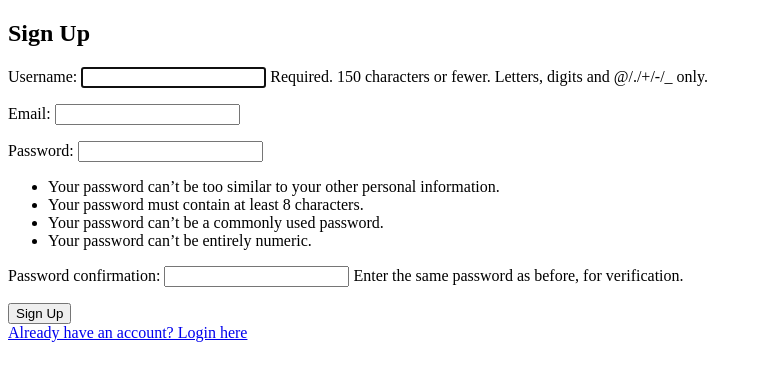
After one commit to bengilbertcodes/inaspace, a Django app: page /signup/ in a window 1280 px wide. The commit adds this page. Shown: the top 381 px of the page, without its empty margins (0-762 px from the left). Run offline with Django 5.2, Linux system fonts and the light colour scheme.

Commit message:
Add signup and login functionality

```diff
--- /dev/null
+++ b/bookings/forms.py
@@ -0,0 +1,21 @@
+from django import forms
+from django.contrib.auth.forms import AuthenticationForm, UserCreationForm
+from django.contrib.auth.models import User
+
+
+class CustomLoginForm(AuthenticationForm):
+    username = forms.CharField(
+        max_length=254,
+        widget=forms.TextInput(attrs={'autofocus': True})
+    )
+    password = forms.CharField(
+        widget=forms.PasswordInput(attrs={'autocomplete': 'current-password'})
+    )
+
+
+class SignUpForm(UserCreationForm):
+    email = forms.EmailField(required=True)
+
+    class Meta:
+        model = User
+        fields = ['username', 'email', 'password1', 'password2']
--- a/bookings/urls.py
+++ b/bookings/urls.py
@@ -1,6 +1,9 @@
 from django.contrib import admin
 from django.urls import path, include
+from bookings.views import custom_login_view, app_views
 
 urlpatterns = [
     path('admin/', admin.site.urls),
+	path('signup/', app_views.signup, name='signup'),
+	path('login/', custom_login_view, name='login'),
 ]
--- /dev/null
+++ b/bookings/views.py
@@ -0,0 +1,30 @@
+# your_app/views.py
+from django.shortcuts import render, redirect
+from django.contrib.auth import authenticate, login
+from .forms import CustomLoginForm, SignUpForm
+
+
+def custom_login_view(request):
+    form = CustomLoginForm(request=request, data=request.POST or None)
+    if form.is_valid():
+        user = form.get_user()
+        login(request, user)
+        return redirect('home')
+    return render(request, 'registration/custom_login.html', {'form': form})
+
+
+def signup(request):
+    if request.method == 'POST':
+        form = SignUpForm(request.POST)
+        if form.is_valid:
+            user = form.save()
+            user.refresh_from_db()
+            user.email = form.cleaned_data.get('email')
+            user.save()
+            raw_password = form.cleaned_data.get('password1')
+            user = authenticate(username=user.username, password=raw_password)
+            login(request, user)
+            return redirect('home')
+    else:
+        form = SignUpForm()
+    return render(request, 'registration/signup.html', {'form': form})
--- a/inaspace/urls.py
+++ b/inaspace/urls.py
@@ -16,9 +16,13 @@ Including another URLconf
 """
 from django.contrib import admin
 from django.urls import path, include
+from django.contrib.auth import views as auth_views
+from bookings import views as app_views
 
 urlpatterns = [
 	path('', include('home.urls')),
     path('admin/', admin.site.urls),
-	# path('accounts/', include('allauth.urls')),
+	path('signup/', app_views.signup, name='signup'),
+	path('login', auth_views.LoginView.as_view(template_name='registration/login.html'), name='login'),
+	path('logout/', auth_views.LogoutView.as_view(), name='logout'),
 ]
--- a/templates/base.html
+++ b/templates/base.html
@@ -28,7 +28,7 @@
 			<div class="collapse navbar-collapse" id="navbarSupportedContent">
 				<ul class="navbar-nav ms-auto mb-2 mb-lg-0">
 					<li class="nav-item"><a class="nav-link active" aria-current="page" href="#">Home</a></li>
-					<li class="nav-item"><a class="nav-link" href="#">Login</a></li>
+					<li class="nav-item"><a class="nav-link" href="{% url 'login' %}">Login</a></li>
 				</ul>
 			</div>
 		</div>
--- /dev/null
+++ b/templates/registration/signup.html
@@ -0,0 +1,18 @@
+<!DOCTYPE html>
+<html>
+
+<head>
+	<title>Sign Up</title>
+</head>
+
+<body>
+	<h2>Sign Up</h2>
+	<form method="post">
+		{% csrf_token %}
+		{{ form.as_p }}
+		<button type="submit">Sign Up</button>
+	</form>
+	<a href="{% url 'login' %}">Already have an account? Login here</a>
+</body>
+
+</html>
```
Also changed, not shown: home/templates/home/home.html (+18 -1 lines), inaspace/settings.py (+2 -13 lines), templates/registration/custom_login.html (added, +21 -0 lines), templates/registration/login.html (added, +17 -0 lines).
